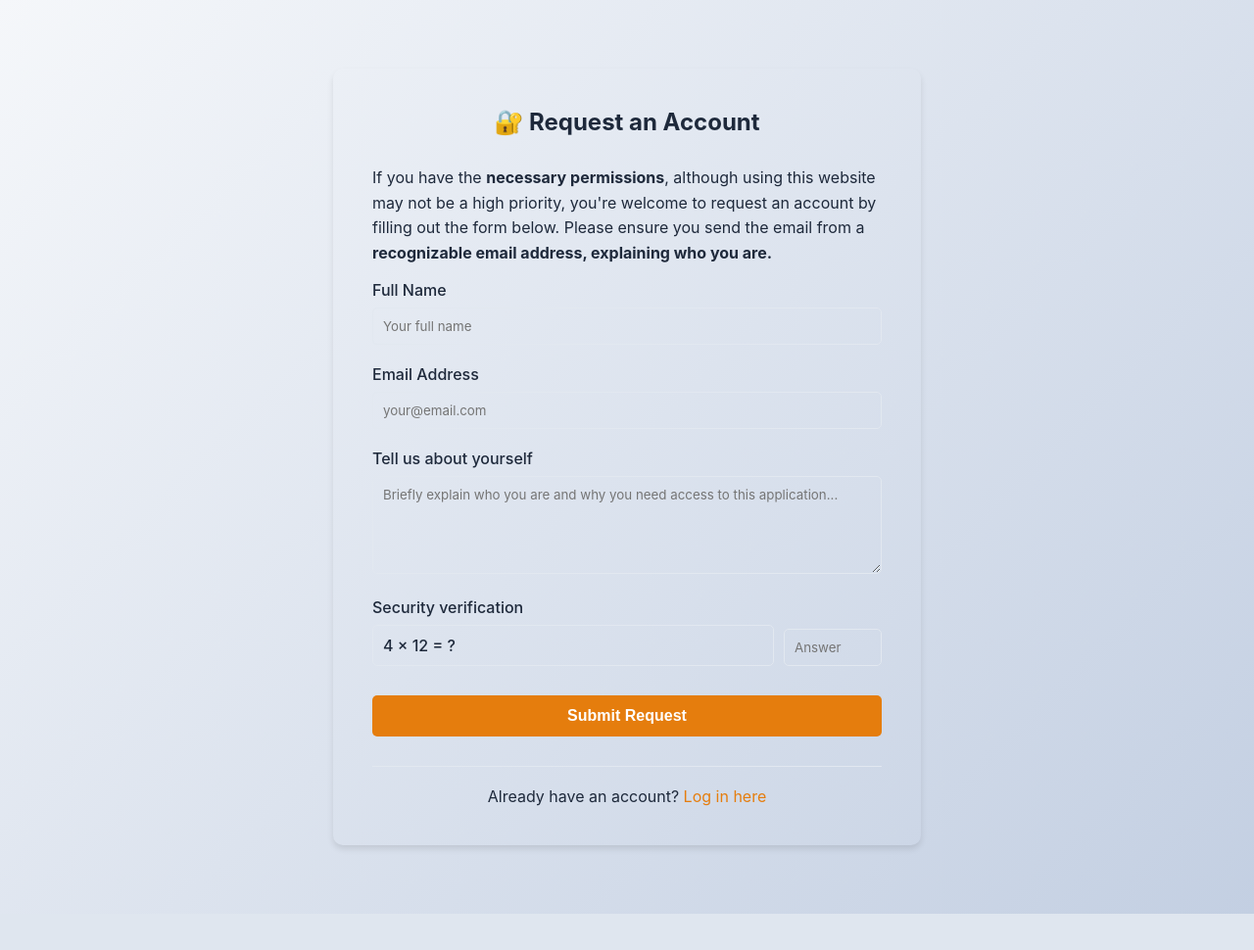
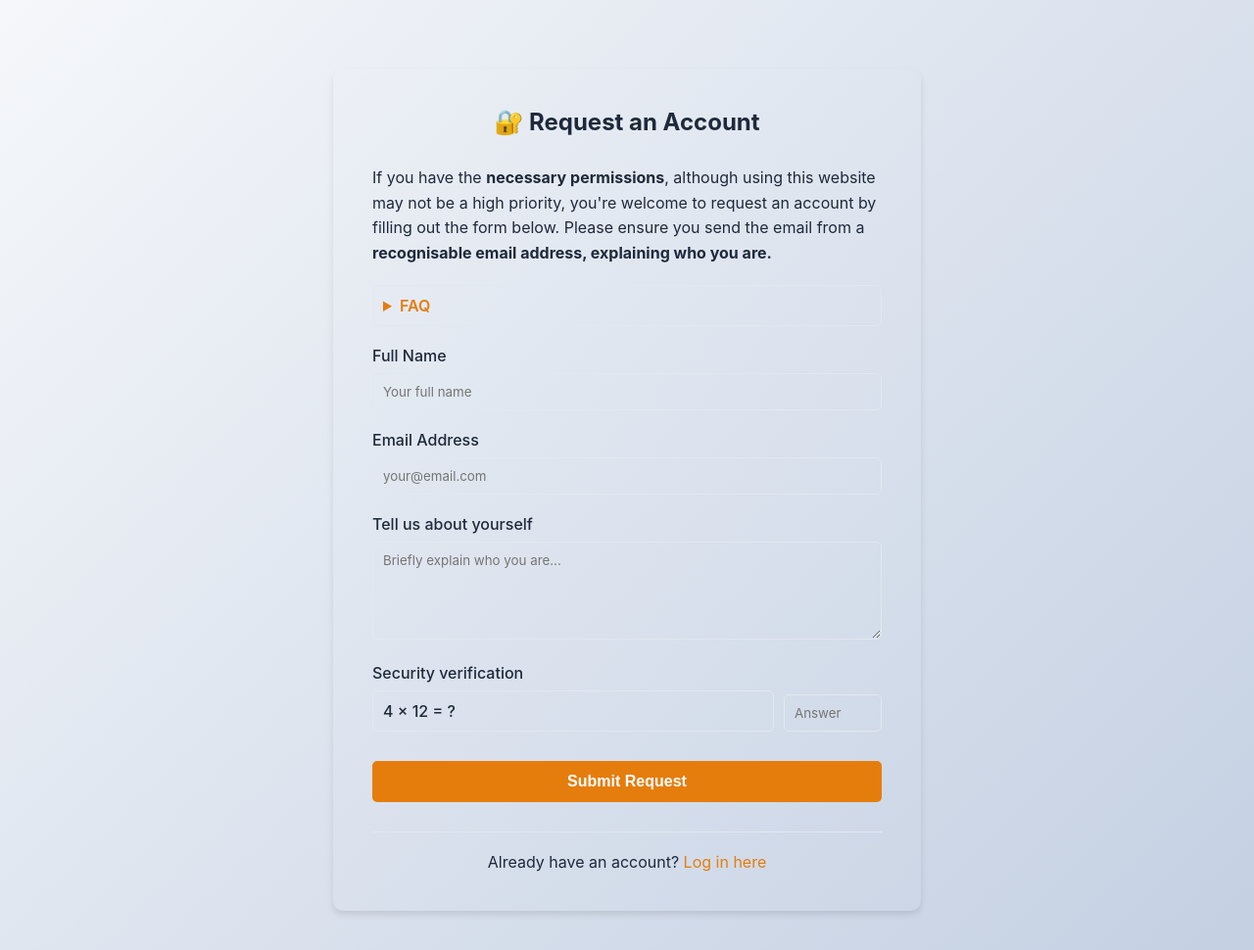
Before and after one commit to Central3465/curly-funicular, a Flask app: page /register in a window 1280 px wide. Shown: the top 970 px of the page at 98% size. Before the commit the page ends 933 px from the top, so only its background shows below. Run offline with Flask 3, Linux system fonts and the light colour scheme; some libraries are stand-ins or nearby versions.

Commit message:
added a faq to request account for illiterate people who don't understand and keep sending in emails

```diff
--- a/templates/register.html
+++ b/templates/register.html
@@ -164,6 +164,26 @@
         color: var(--text-primary);
         margin-bottom: 15px;
       }
+      .faq-section {
+        margin: 20px 0;
+      }
+      .faq-section summary {
+        cursor: pointer;
+        font-weight: 600;
+        color: var(--primary-color);
+        padding: 10px;
+        background: var(--bg-primary);
+        border-radius: 5px;
+        border: 1px solid var(--border-color);
+        user-select: none;
+      }
+      .faq-section summary:hover {
+        opacity: 0.8;
+      }
+      .faq-section p {
+        margin-top: 15px;
+        margin-bottom: 15px;
+      }
     </style>
   </head>
   <body>
@@ -180,8 +200,18 @@
         If you have the <b>necessary permissions</b>, although using this
         website may not be a high priority, you're welcome to request an account
         by filling out the form below. Please ensure you send the email
-        from a <b>recognizable email address, explaining who you are.</b>
+        from a <b>recognisable email address, explaining who you are.</b>
       </p>
+
+      <details class="faq-section">
+        <summary>FAQ</summary>
+        <p>
+          <b>Q:</b> What are <b>necessary permissions</b>? <br />
+          <b>A:</b> You need to have the proper approval from the owner or by knowing them <b>personally</b>. <br />
+          <b>Q:</b> What is a <b>recognisable email address</b>? <br />
+          <b>A:</b> Your personal email address to which the owner can associate with you, in short any email domain that contains your name or a recognisable identifier. <br />
+        </p>
+      </details>
 
       <div class="ban-container" id="banContainer" style="display: none;">
         <h3>🚫 IP Address Banned</h3>
@@ -219,7 +249,7 @@
             id="description"
             name="description"
             required
-            placeholder="Briefly explain who you are and why you need access to this application..."
+            placeholder="Briefly explain who you are..."
           ></textarea>
         </div>
 
```
